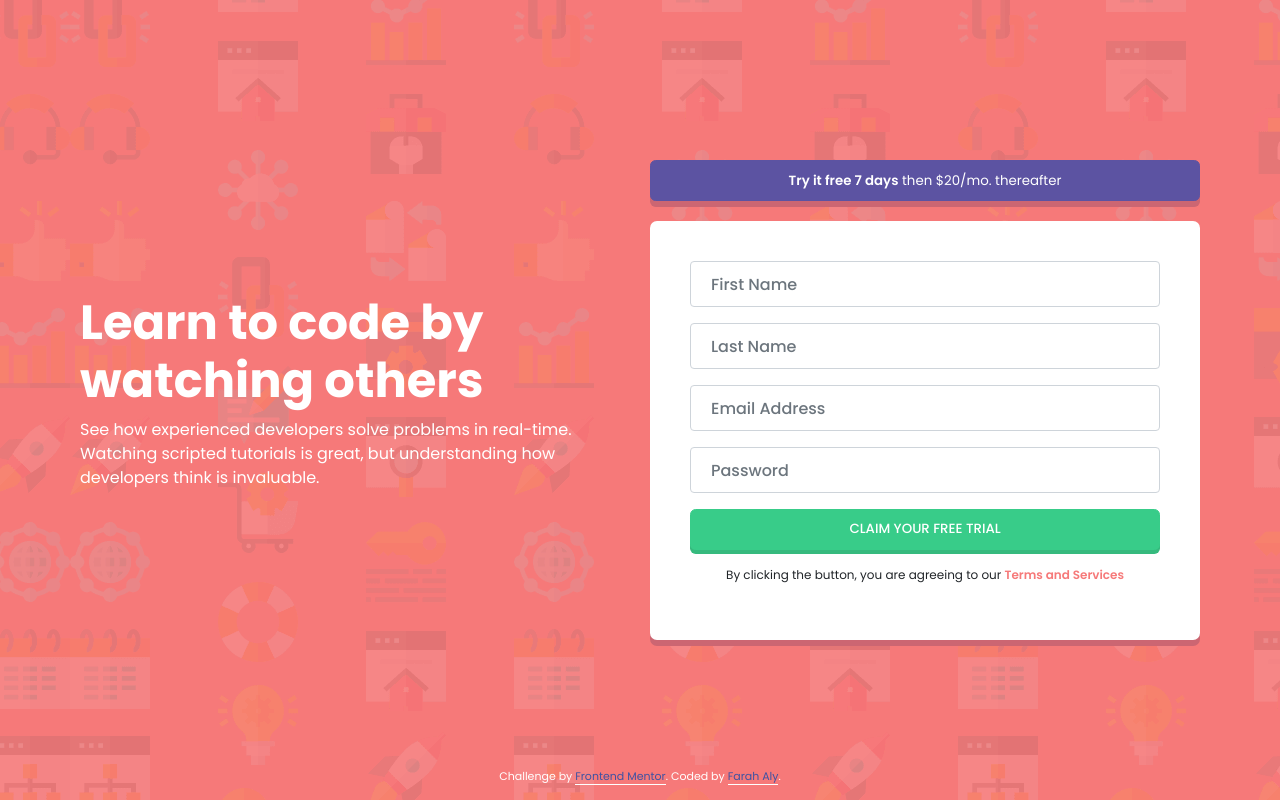
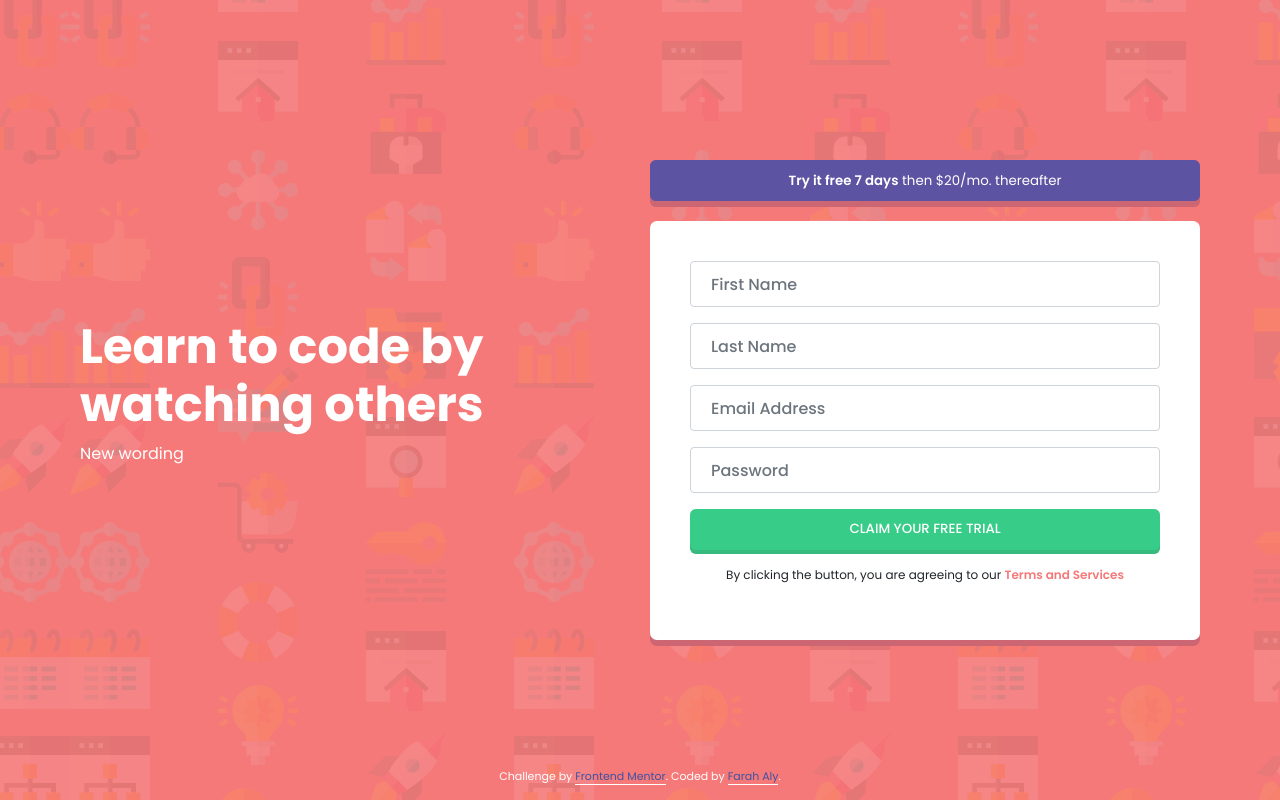
Before and after one commit to chloeebubedike/demo-practice-2, a plain HTML site: page index.html in a window 1280 px wide. Drawn offline with nearby package versions, Linux system fonts and the light colour scheme.

Commit message:
Changed page wording

```diff
--- a/index.html
+++ b/index.html
@@ -45,8 +45,7 @@
         </h1>
 
         <p>
-          See how experienced developers solve problems in real-time. Watching scripted tutorials is great,
-          but understanding how developers think is invaluable.
+          New wording
         </p>
 
       </div>
```
